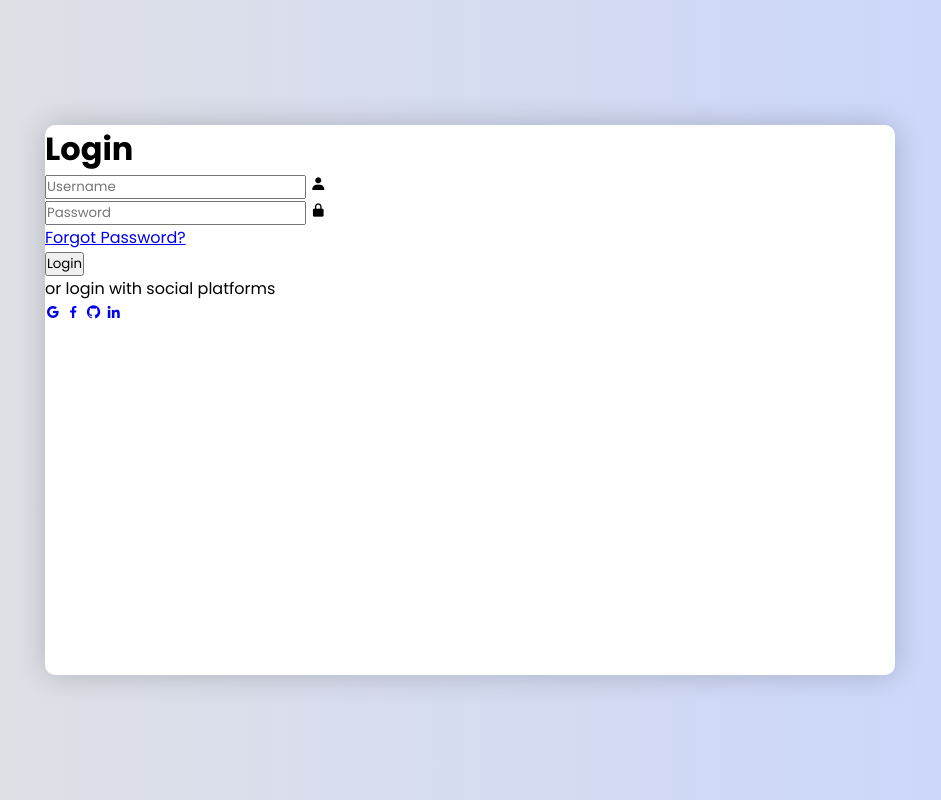
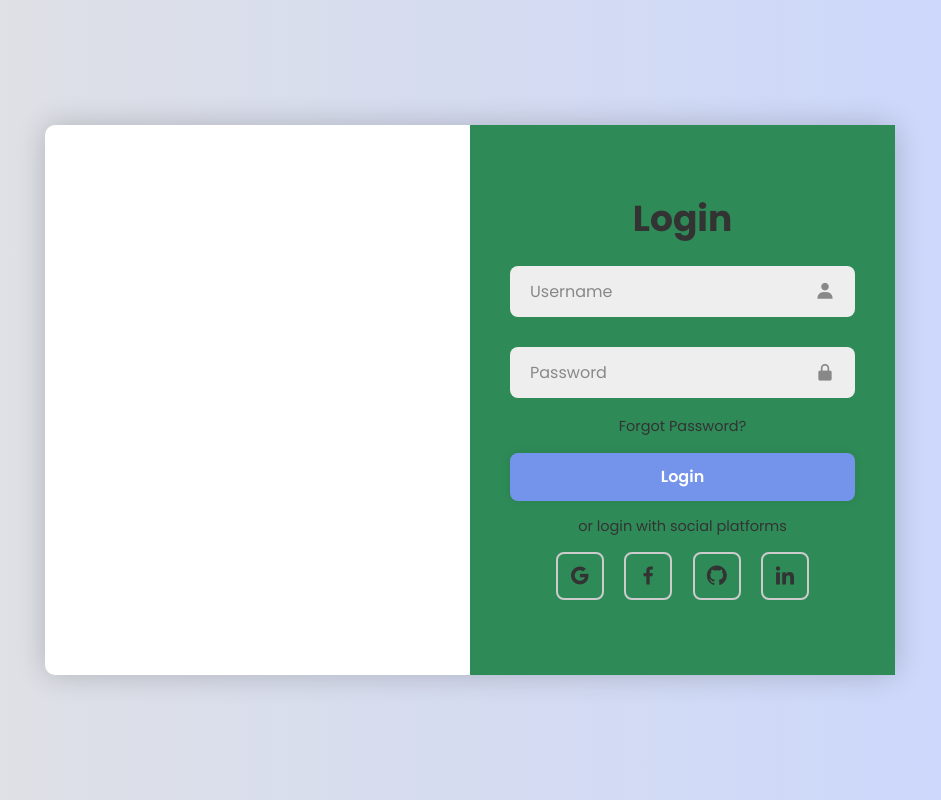
Before and after one commit to Jiya-Damara/Goalify, a plain HTML site: page index.html in a window 1280 px wide. Shown: the whole page, without its empty margins (170-1111 px from the left). Drawn offline with nearby package versions, Linux system fonts and the light colour scheme.

Commit message:
CSS updated

```diff
--- a/css/login.css
+++ b/css/login.css
@@ -23,3 +23,95 @@ body {
     border-radius: 10px;
     box-shadow: 0 0 30px rgba(0, 0, 0, 0.2);
 }
+
+.form-box {
+    position: absolute;
+    right: 0;
+    width: 50%;
+    height: 100%;
+    background: seagreen;
+    display: flex;
+    align-items: center;
+    color: #333;
+    text-align: center;
+    padding: 40px;
+}
+
+form {
+    width: 100%;
+}
+
+.container h1 {
+    font-size: 36px;
+    margin: -10px 0
+}
+
+.input-box {
+    position: relative;
+    margin: 30px 0;
+}
+
+.input-box input {
+    width: 100%;
+    padding: 13px 50px 13px 20px;
+    background: #eee;
+    border-radius: 8px;
+    border: none;
+    outline: none;
+    font-size: 16px;
+    color: #333;
+    font-weight: 500;
+}
+
+.input-box input::placeholder {
+    color: #888;
+    font-weight: 400;
+}
+
+.input-box i {
+    position: absolute;
+    right: 20px;
+    top: 50%;
+    transform: translateY(-50%);
+    font-size: 20px;
+    color: #888;
+}
+
+.forgot-link {
+    margin: -15px 0 15px;
+}
+
+.forgot-link a {
+    font-size: 14.5px;
+    color: #333;
+    text-decoration: none;
+}
+
+.btn {
+    width: 100%;
+    height: 48px;
+    background: #7494ec;
+    border-radius: 8px;
+    box-shadow: 0 0 10px rgba(0, 0, 0, 0.1);
+    border: none;
+    cursor: pointer;
+    font-size: 16px;
+    color: #fff;
+    font-weight: 600;
+}
+
+.container p{
+    font-size: 14.5px;
+    margin: 15px 0;
+}
+
+.social-icons a{
+    display: inline-flex;
+    padding: 10px;
+    border: 2px solid #ccc;
+    border-radius: 8px;
+    font-size: 24px;
+    color: #333;
+    text-decoration: none;
+    margin: 0 8px;
+}
--- a/index.html
+++ b/index.html
@@ -31,7 +31,7 @@
                 </div>
                 <button type="submit" class="btn">Login</button>
                 <p>or login with social platforms</p>
-                <div class="social-icona">
+                <div class="social-icons">
                     <a href="#"><i class="bx bxl-google" aria-label="Login with Google"></i></a>
                     <a href="#"><i class="bx bxl-facebook" aria-label="Login with Facebook"></i></a>
                     <a href="#"><i class="bx bxl-github" aria-label="Login with GitHub"></i></a>
```
